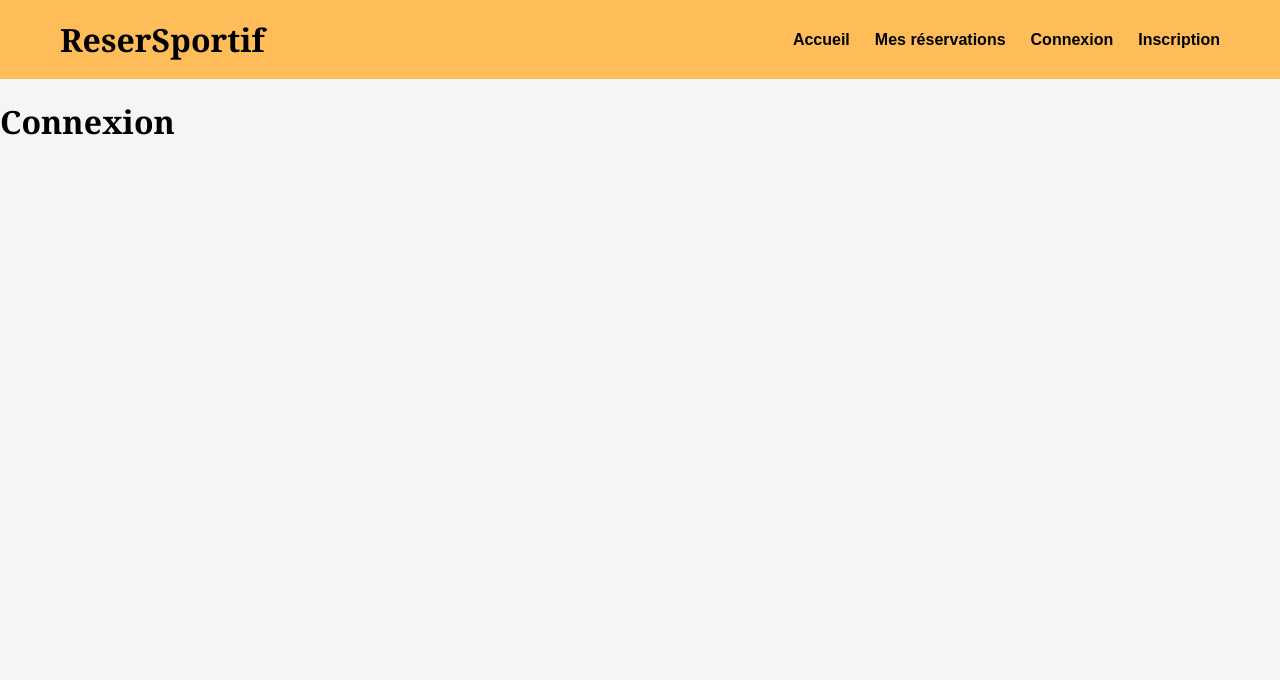
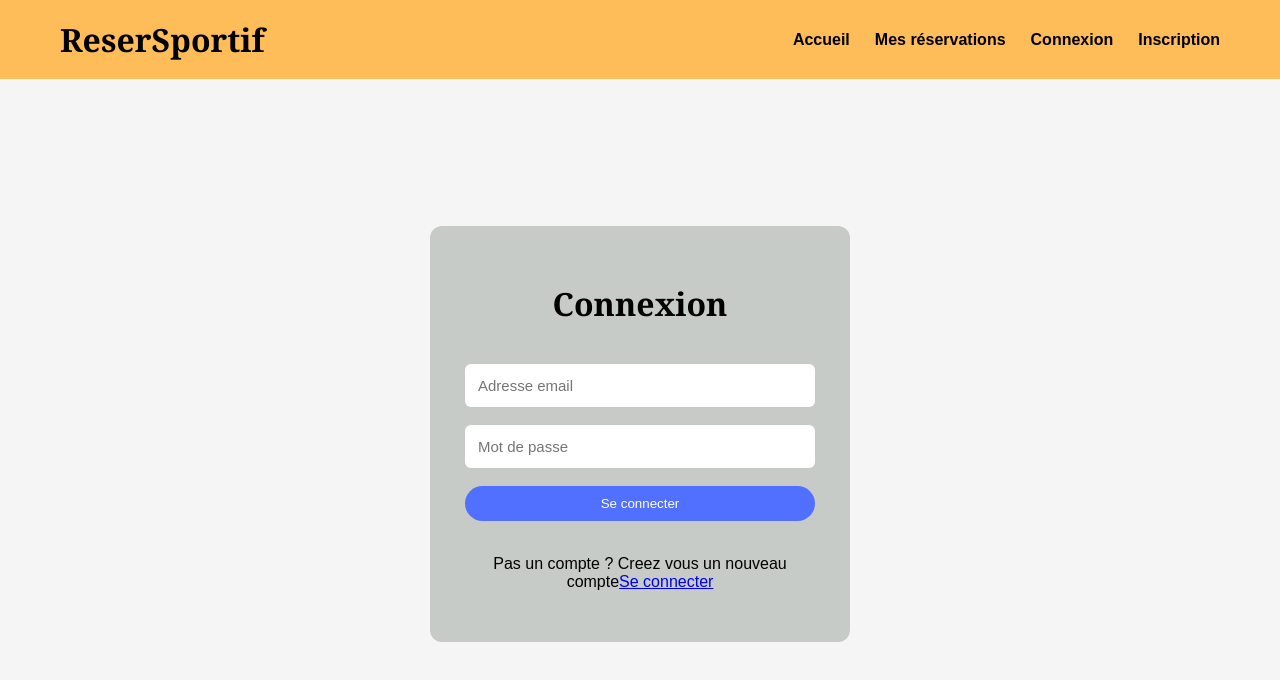
Before and after one commit to Arshad-SIO/ReserSportif, a React app in the folder frontend/: page /connexion in a window 1280 px wide. Shown: the top 680 px of the page. Built offline with nearby package versions, Linux system fonts and the light colour scheme; the HTML template or start-up script is replaced by a standard one.

Commit message:
feat(frontend): updated Page Connexion with CSS

```diff
--- a/frontend/src/pages/Login.jsx
+++ b/frontend/src/pages/Login.jsx
@@ -1,5 +1,74 @@
+import { useState } from "react";
+import { useNavigate } from "react-router-dom";
+import api from "../services/api";
+
 function Login() {
-    return <h1>Connexion</h1>
+  const navigate = useNavigate();
+
+  const [form, setForm] = useState({
+    email: "",
+    password: ""
+  });
+
+  const [message, setMessage] = useState("");
+
+  const handleChange = (e) => {
+    setForm({
+      ...form,
+      [e.target.name]: e.target.value
+    });
+  };
+
+  const handleSubmit = async (e) => {
+    e.preventDefault();
+
+    try {
+      const response = await api.post("/auth/login", form);
+
+      localStorage.setItem("token", response.data.token);
+
+      setMessage("Connexion réussie.");
+
+      setTimeout(() => {
+        navigate("/");
+      }, 1000);
+
+    } catch (error) {
+      setMessage("Email ou mot de passe incorrect.");
+      console.error(error);
+    }
+  };
+
+  return (
+    <main className="auth-page">
+      <form className="auth-form" onSubmit={handleSubmit}>
+        <h1>Connexion</h1>
+
+        <input
+          type="email"
+          name="email"
+          placeholder="Adresse email"
+          value={form.email}
+          onChange={handleChange}
+          required
+        />
+
+        <input
+          type="password"
+          name="password"
+          placeholder="Mot de passe"
+          value={form.password}
+          onChange={handleChange}
+          required
+        />
+
+        <button className="btn" type="submit">Se connecter</button>
+
+        {message && <p>{message}</p>}
+        <p>Pas un compte ? Creez vous un nouveau compte<a href="/connexion">Se connecter</a></p>
+      </form>
+    </main>
+  );
 }
 
-export default Login
+export default Login;
```
